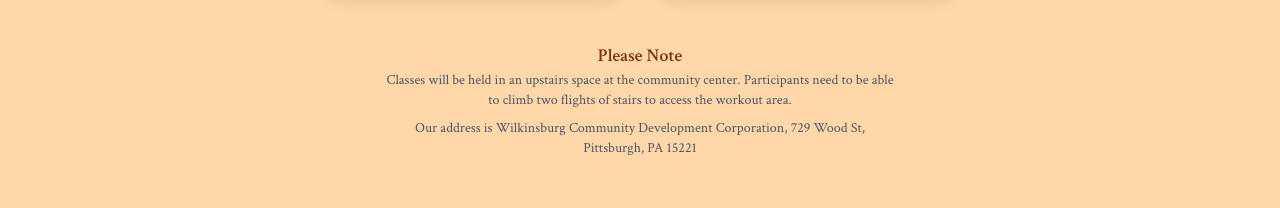
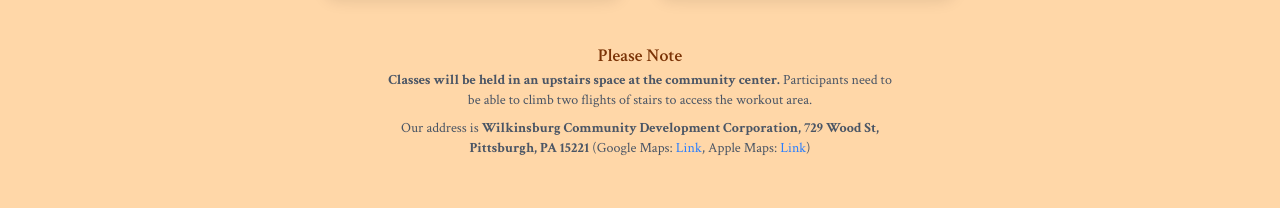
Before and after one commit to sarimyx/pkwy-wellness, a Next.js app: page / in a window 1280 px wide. Shown: the part 2603-2811 px from the top of the page. Built offline with nearby package versions, Linux system fonts and the light colour scheme; no server answers; some icons are missing.

Commit message:
app/success/page.tsx
unused import

```diff
--- a/app/success/page.tsx
+++ b/app/success/page.tsx
@@ -1,7 +1,7 @@
 'use client';
 
 import React, { useEffect, useState } from 'react';
-import { CheckCircle, Calendar, MapPin, User, Receipt } from 'lucide-react';
+import { CheckCircle, Calendar, User, Receipt } from 'lucide-react';
 import { Button } from '@/components/ui/button';
 import { Identity } from '@/config/identity';
 import Link from 'next/link';
--- a/components/pricing/form.tsx
+++ b/components/pricing/form.tsx
@@ -246,17 +246,16 @@
                         <p className='text-lg font-semibold text-amber-900'>Please Note</p>
                         <div className="space-y-2">
                             <p className="text-gray-600 text-sm">
-                                Classes will be held in an upstairs space at the community center.
-                                Participants need to be able to climb two flights of stairs to access the workout area.
+                                <strong>Classes will be held in an upstairs space at the community center.</strong> {" "} Participants need to be able to climb two flights of stairs to access the workout area.
                             </p>
                             <p className="text-gray-600 text-sm">
-                                Our address is {Identity.address.complete}
+                                Our address is <strong>{Identity.address.complete}</strong> (Google Maps: <a href={Identity.address.googleMaps} target="_blank" className="text-blue-500">Link</a>, Apple Maps: <a href={Identity.address.appleMaps} target="_blank" className="text-blue-500">Link</a>)
                             </p>
                         </div>
                     </div>
 
                     {/* Payment Methods Section */}
-                    <div className="text-center mt-6 space-y-2">
+                    <div className="text-center space-y-2">
                         <div className="flex justify-center items-center space-x-2">
                             <Applepay className="w-10 h-10" />
                             <Visa className="w-10 h-10" />
@@ -264,7 +263,7 @@
                             <Discover className="w-10 h-10" />
                             <Amex className="w-10 h-10" />
                         </div>
-                        <p className="text-gray-600 text-sm mt-2">
+                        <p className="text-gray-600 text-sm">
                             All payments securely processed by <span className="font-semibold text-gray-800">Stripe</span>.
                         </p>
                     </div>
```
